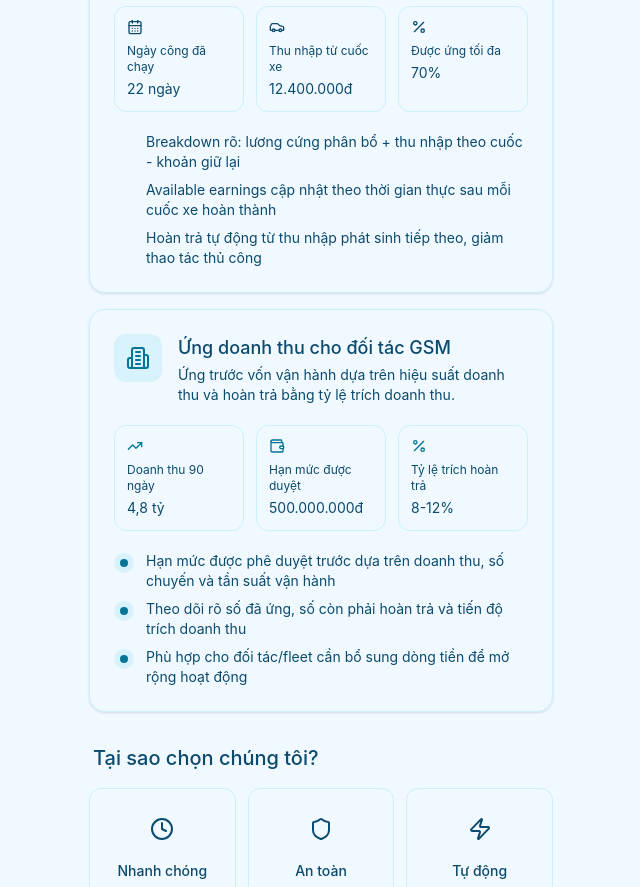
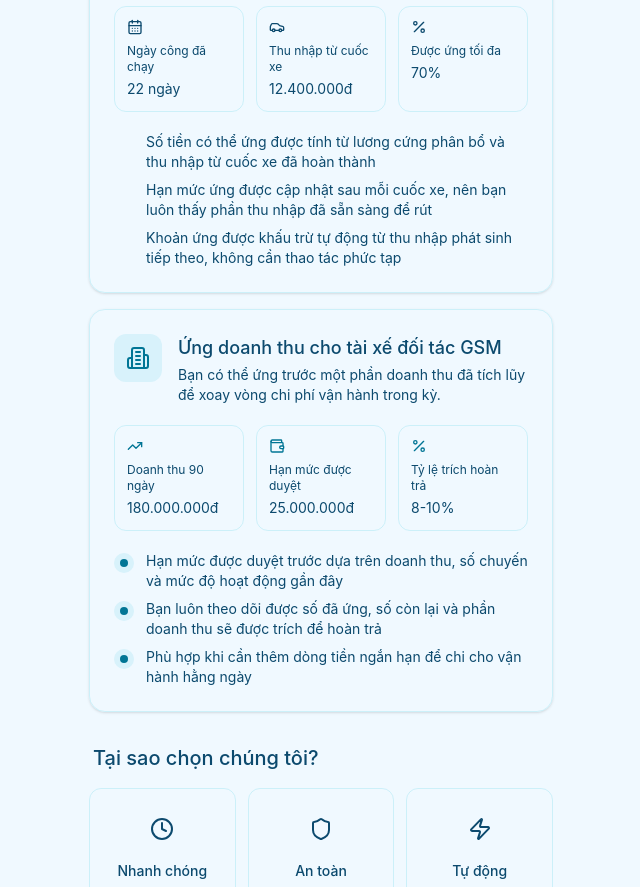
Before and after one commit to kduong2803/driver-salary-advance-app, a React (Vite) app: page / in a window 1280 px wide. Shown: the part 800-1687 px from the top of the page, without its empty margins (319-959 px from the left). Built offline with nearby package versions, Linux system fonts and the light colour scheme.

Commit message:
Refine home product wording and sample figures

```diff
--- a/src/app/pages/Home.tsx
+++ b/src/app/pages/Home.tsx
@@ -30,7 +30,7 @@ export function Home() {
     {
       id: "ewa",
       title: "Ứng thu nhập cho tài xế GSM",
-      intro: "Chỉ ứng trên phần thu nhập đã phát sinh, không ứng cho thu nhập chưa kiếm được.",
+      intro: "Bạn có thể ứng trước một phần thu nhập mình đã tạo ra từ ngày công và các cuốc xe đã hoàn thành.",
       icon: Wallet,
       accent: "text-primary",
       bg: "bg-primary/10",
@@ -40,27 +40,27 @@ export function Home() {
         { label: "Được ứng tối đa", value: "70%", icon: Percent },
       ],
       bullets: [
-        "Breakdown rõ: lương cứng phân bổ + thu nhập theo cuốc - khoản giữ lại",
-        "Available earnings cập nhật theo thời gian thực sau mỗi cuốc xe hoàn thành",
-        "Hoàn trả tự động từ thu nhập phát sinh tiếp theo, giảm thao tác thủ công",
+        "Số tiền có thể ứng được tính từ lương cứng phân bổ và thu nhập từ cuốc xe đã hoàn thành",
+        "Hạn mức ứng được cập nhật sau mỗi cuốc xe, nên bạn luôn thấy phần thu nhập đã sẵn sàng để rút",
+        "Khoản ứng được khấu trừ tự động từ thu nhập phát sinh tiếp theo, không cần thao tác phức tạp",
       ],
     },
     {
       id: "rbf",
-      title: "Ứng doanh thu cho đối tác GSM",
-      intro: "Ứng trước vốn vận hành dựa trên hiệu suất doanh thu và hoàn trả bằng tỷ lệ trích doanh thu.",
+      title: "Ứng doanh thu cho tài xế đối tác GSM",
+      intro: "Bạn có thể ứng trước một phần doanh thu đã tích lũy để xoay vòng chi phí vận hành trong kỳ.",
       icon: Building2,
       accent: "text-cyan-700",
       bg: "bg-cyan-500/10",
       stats: [
-        { label: "Doanh thu 90 ngày", value: "4,8 tỷ", icon: TrendingUp },
-        { label: "Hạn mức được duyệt", value: "500.000.000đ", icon: Wallet },
-        { label: "Tỷ lệ trích hoàn trả", value: "8-12%", icon: Percent },
+        { label: "Doanh thu 90 ngày", value: "180.000.000đ", icon: TrendingUp },
+        { label: "Hạn mức được duyệt", value: "25.000.000đ", icon: Wallet },
+        { label: "Tỷ lệ trích hoàn trả", value: "8-10%", icon: Percent },
       ],
       bullets: [
-        "Hạn mức được phê duyệt trước dựa trên doanh thu, số chuyến và tần suất vận hành",
-        "Theo dõi rõ số đã ứng, số còn phải hoàn trả và tiến độ trích doanh thu",
-        "Phù hợp cho đối tác/fleet cần bổ sung dòng tiền để mở rộng hoạt động",
+        "Hạn mức được duyệt trước dựa trên doanh thu, số chuyến và mức độ hoạt động gần đây",
+        "Bạn luôn theo dõi được số đã ứng, số còn lại và phần doanh thu sẽ được trích để hoàn trả",
+        "Phù hợp khi cần thêm dòng tiền ngắn hạn để chi cho vận hành hằng ngày",
       ],
     },
   ];
```
